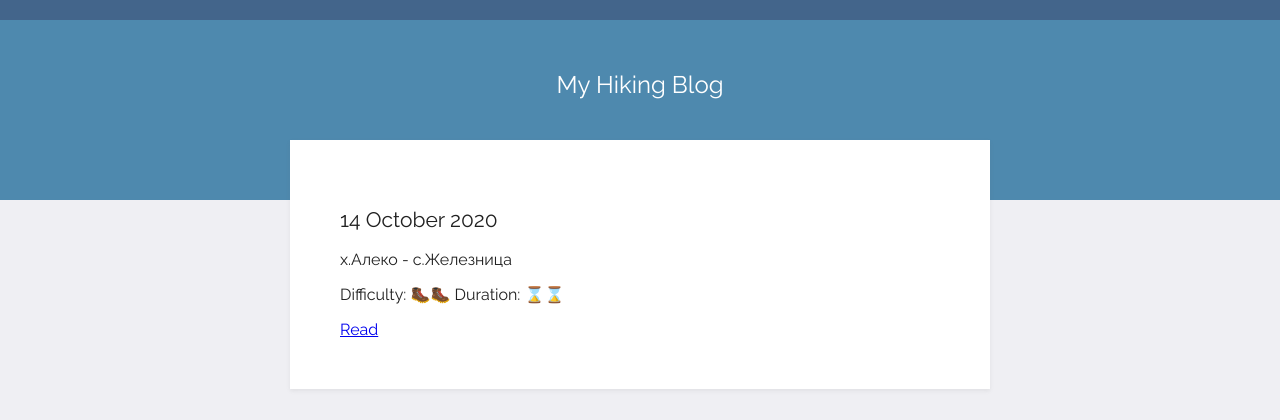
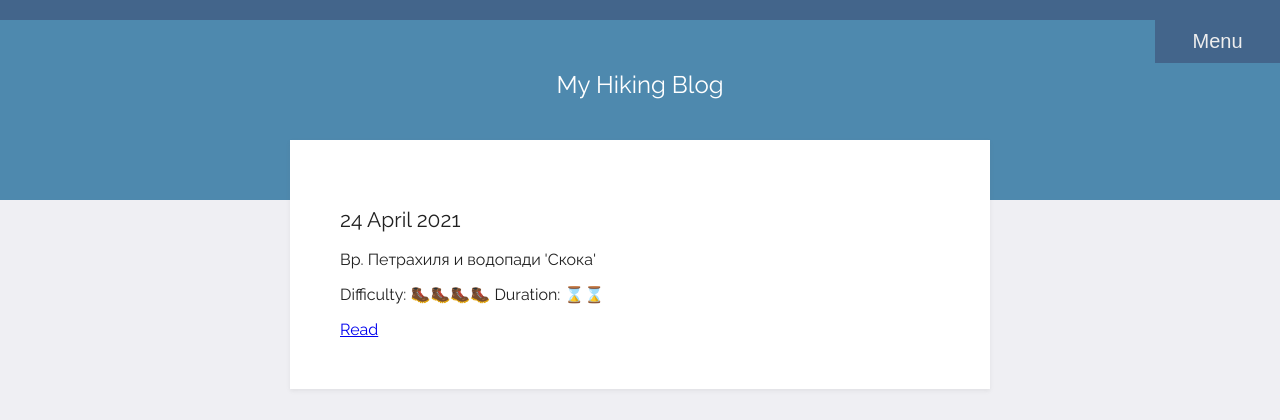
Before and after one commit to OgnyanPetkov/Blog-site, a Flask app: page / in a window 1280 px wide. Shown: the top 420 px of the page. Run offline with Flask 2, Linux system fonts and the light colour scheme; a user stored in the database is signed in; data comes from the database, SQL or seed files in the repository; both versions use the stored data as it was after the commit.

Commit message:
Add files via upload

```diff
--- a/website/static/css/styles.css
+++ b/website/static/css/styles.css
@@ -102,3 +102,33 @@ input[type=password]{
     margin-bottom: 16px;
     resize: vertical;
     }
+.dropbtn {
+  background-color: #43658b;
+  border-radius: 0%;
+  color: #eeeeee;
+  padding: 10px;
+  font-size: 20px;
+  border: none;
+  width: 125px;
+}
+.dropdown {
+  position: fixed;
+  display: inline-block;
+  right: 0;
+  top: 20px;
+}
+.dropdown-content {
+  display: none;
+  position: absolute;
+  background-color: #43658b;
+  text-align: center;
+}
+.dropdown-content a {
+  color: #eeeeee;
+  padding: 12px 16px;
+  text-decoration: none;
+  display: block;
+}
+.dropdown-content a:hover {background-color:#393e46;}
+.dropdown:hover .dropdown-content {display: block;}
+.dropdown:hover .dropbtn {opacity: 0.9;}
--- a/website/templates/index.html
+++ b/website/templates/index.html
@@ -1,10 +1,25 @@
 {% extends "base.html" %}
 {% block content %}
 <div class="wrapper">
+        <div class="dropdown">
+        <button class="dropbtn">Menu</button>
+        <div class="dropdown-content">
+            {% if not current_user.is_authenticated %}
+            <a href="{{ url_for('auth.login') }}">Log In</a>
+            <a href="{{ url_for('auth.sign_up') }}">Sign Up!</a>
+            <a href="{{ url_for('views.contact_me') }}">Contact me!</a>
+            {% endif %}
+            {% if current_user.is_authenticated %}
+            <a href="{{ url_for('views.add_blog') }}">Add new post</a>
+            <a href="{{ url_for('views.contact_me') }}">Contact me!</a>
+            <a href="{{ url_for('auth.logout') }}">Logout</a>
+            {% endif %}
+        </div>
+    </div>
     <div class="top">
         <div class="title"><h1>My Hiking Blog</h1></div>
     </div>
-    {% for post in posts: %}
+    {% for post in posts|reverse: %}
     <div class="content">
         <div class="card">
             <h2>{{post.title}}</h2>
@@ -14,9 +29,5 @@
         </div>
     </div>
     {% endfor %}
-    <a href="{{ url_for('views.contact_me') }}">Contact me!</a>
-    <a href="{{ url_for('auth.login') }}">Log In</a>
-    <a href="{{ url_for('auth.sign_up') }}">Sign Up!</a>
-    <a href="{{ url_for('views.add_blog') }}">Add new post</a>
 </div>
 {% endblock %}
--- a/website/views.py
+++ b/website/views.py
@@ -1,6 +1,7 @@
 from flask import render_template, redirect, url_for, flash, Blueprint
 import smtplib
 from flask_wtf import FlaskForm
+from flask_login import login_required, current_user
 from wtforms import StringField, SubmitField, TextAreaField, SelectField
 from wtforms.validators import DataRequired, Email, InputRequired
 from .models import Post
@@ -62,6 +63,7 @@ def send_email(name, email, message):
 
 
 @views.route("/add", methods=['GET', 'POST'])
+@login_required
 def add_blog():
     blog = BlogForm()
     # If user submits data at this route.
```
Also changed, not shown: website/auth.py (+23 -5 lines), website/templates/add.html (+14 -0 lines), website/templates/contact_form.html (+15 -0 lines), website/templates/login.html (+21 -0 lines), website/templates/post.html (+14 -0 lines), website/templates/sign_up.html (+15 -1 lines), website/users.db.
